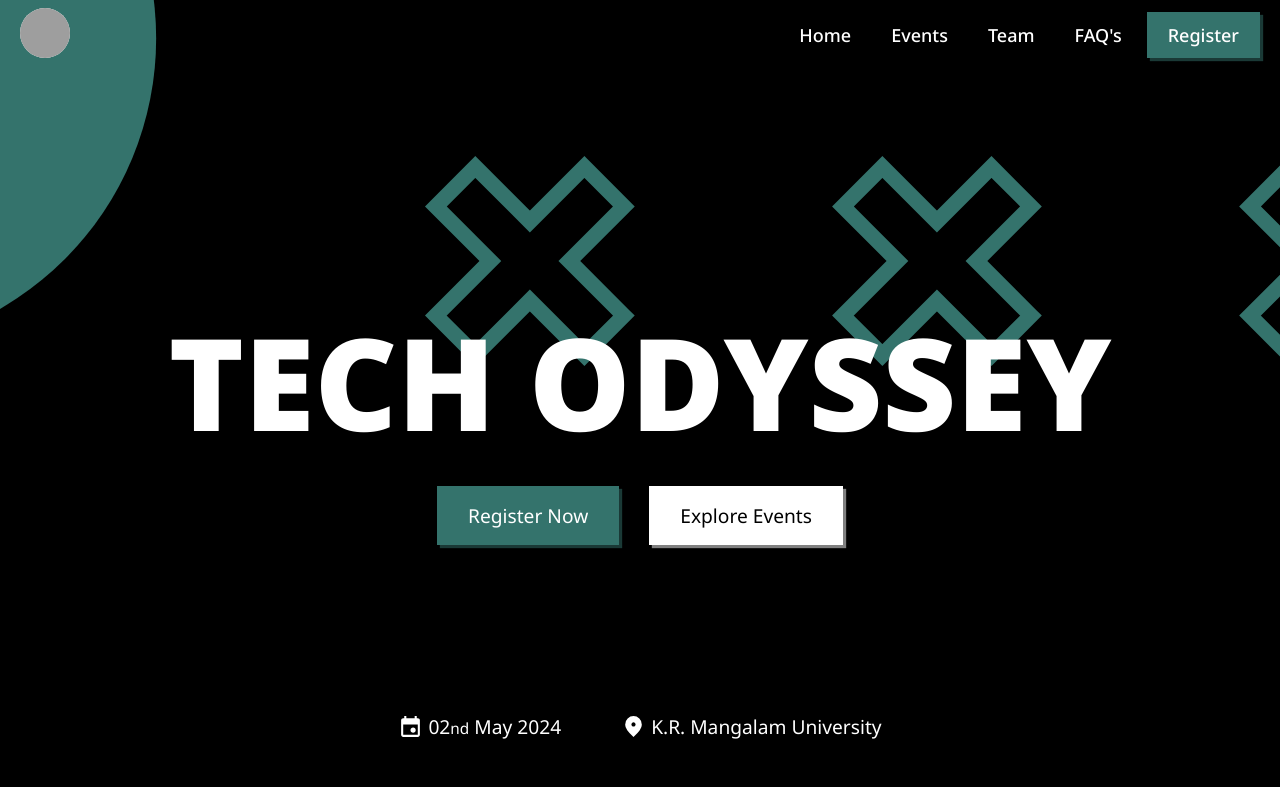
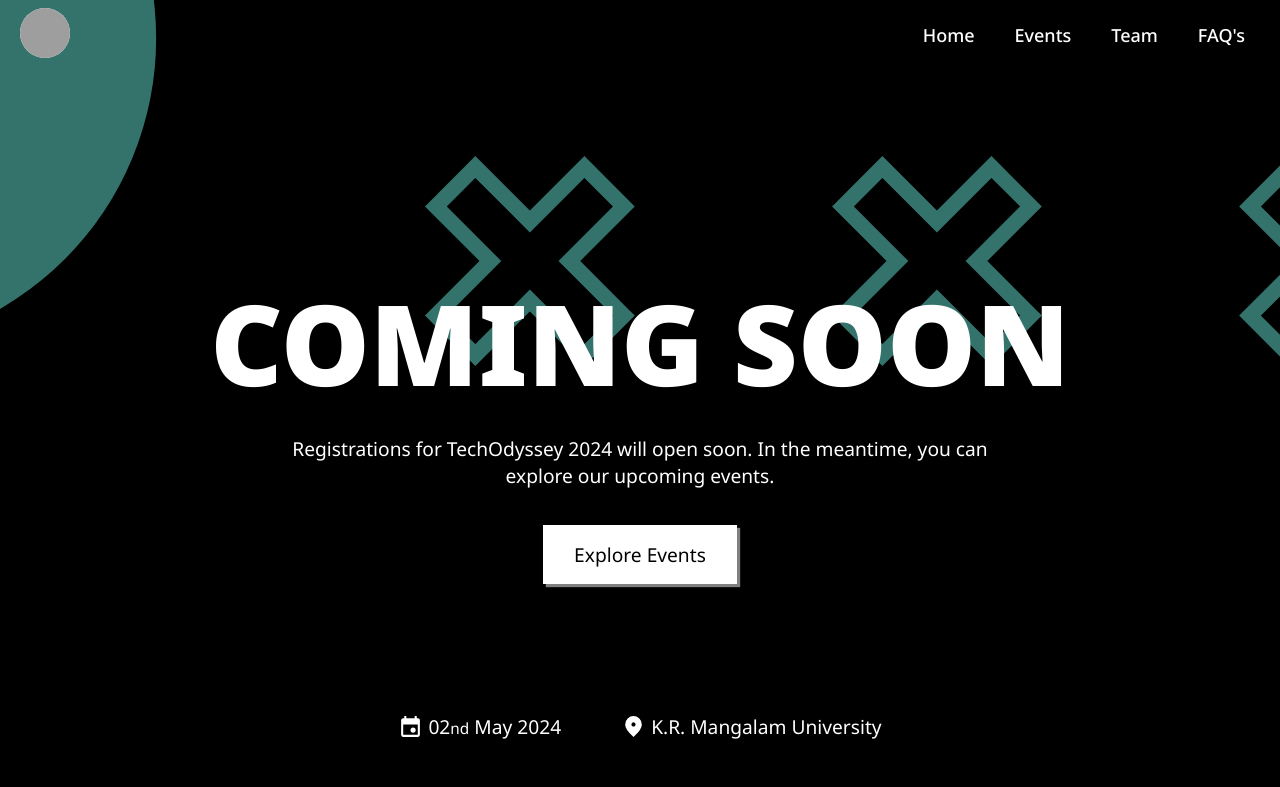
Before and after one commit to Vansh-Bytes/TechOdyssey, a Flask app: page / in a window 1280 px wide. Shown: the top 787 px of the page. Run offline with Flask 3, Linux system fonts and the light colour scheme; grey boxes are pictures that could not be loaded.

Commit message:
Set to coming soon

```diff
--- a/application/static/css/home.css
+++ b/application/static/css/home.css
@@ -18,9 +18,17 @@ main {
     position: relative;
 }
 
+.hero-content {
+    display: flex;
+    flex-direction: column;
+    align-items: center;
+    justify-content: center;
+    gap: 20px;
+}
+
 
 .hero-section h1 {
-    font-size: 8rem;
+    font-size: 7rem;
     margin-bottom: 1rem;
     font-weight: 900;
     text-transform: uppercase;
@@ -29,13 +37,21 @@ main {
     z-index: 1;
 }
 
+.registration-starting-soon-text {
+    font-size: 1.2rem;
+    color: #FFF;
+    z-index: 1;
+    max-width: 800px;
+    padding: 0 20px;
+}
+
 
 .hero-buttons {
     display: flex;
     justify-content: center;
     align-items: center;
     gap: 30px;
-    margin-top: 2rem;
+    /* margin-top: 2rem; */
 }
 
 button {
--- a/application/templates/private/navbar.html
+++ b/application/templates/private/navbar.html
@@ -10,7 +10,7 @@
         <li><a href="/team">Team</a></li>
         {% if session.get('user') is none %}
         <li><a href="/#faq's-section">FAQ's</a></li>
-        <li><a href="/authentication/register" class="register">Register</a></li>
+        <!-- <li><a href="/authentication/register" class="register">Register</a></li> -->
         {% else %}
         <li><a href="/user/events">My Events</a></li>
         <li>
--- a/application/templates/public/home.html
+++ b/application/templates/public/home.html
@@ -7,9 +7,11 @@
 
 <div class="hero-section">
     <div class="hero-content">
-        <h1>Tech Odyssey</h1>
-        <div class="hero-buttons">
-            <button class="primary-button" onclick="window.location.href='/events'">Register Now</button>
+        <h1>Coming Soon</h1>
+        <p class="registration-starting-soon-text">Registrations for TechOdyssey 2024 will open soon. In the meantime,
+            you can explore our upcoming events.</p>
+            <div class="hero-buttons">
+                <!-- <button class="primary-button" onclick="window.location.href='/events'">Register Now</button> -->
             <button class="secondary-button" onclick="window.location.href='/#events-section'">Explore Events</button>
         </div>
     </div>
```
